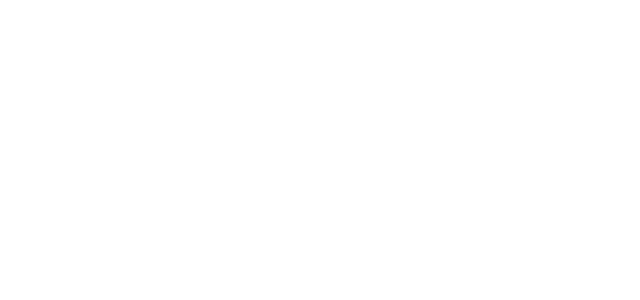
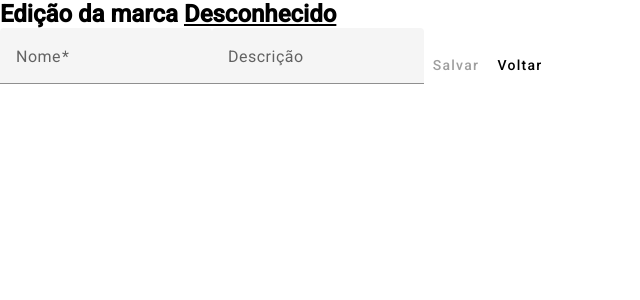
Before and after one commit to D8989/projeto_cg_manager, an Angular app: page /marca/1/edicao in a window 1280 px wide. Before the commit this address led to /. Shown: the top 300 px of the page, without its empty margins (0-640 px from the left). Built offline with nearby package versions, Linux system fonts and the light colour scheme; no server answers.

Commit message:
tela de edição de marca já pronto quando tiver na API

```diff
--- a/src/app/app.routes.ts
+++ b/src/app/app.routes.ts
@@ -10,6 +10,7 @@ import { ListarProdutoComponent } from './produto/listar-produto/listar-produto.
 import { CriarProdutoComponent } from './produto/criar-produto/criar-produto.component';
 import { ListarMarcaComponent } from './marca/listar-marca/listar-marca.component';
 import { CriarMarcaComponent } from './marca/criar-marca/criar-marca.component';
+import { EditarMarcaComponent } from './marca/editar-marca/editar-marca.component';
 
 export const routes: Routes = [
   {
@@ -68,6 +69,11 @@ export const routes: Routes = [
     title: 'Create marca',
   },
   {
+    path: 'marca/:id/edicao',
+    component: EditarMarcaComponent,
+    title: 'Edit marca',
+  },
+  {
     path: '',
     redirectTo: 'home',
     pathMatch: 'full',
--- /dev/null
+++ b/src/app/marca/editar-marca/editar-marca.component.html
@@ -0,0 +1,27 @@
+<h1>
+  Edição da marca <u>{{ marca.nome }}</u>
+</h1>
+
+<mat-form-field>
+  <mat-label>Nome</mat-label>
+  <input
+    matInput
+    placeholder="Nome"
+    [formControl]="nomeForm"
+    (blur)="checkNomeForm()"
+    required
+  />
+  @if (nomeForm.invalid) {
+  <mat-error>{{ erroNomeMsg }}</mat-error>
+  }
+</mat-form-field>
+
+<mat-form-field>
+  <mat-label>Descrição</mat-label>
+  <input matInput [formControl]="descricaoForm" />
+</mat-form-field>
+
+<button mat-button (click)="editar()" [disabled]="isEditarDissable()">
+  Salvar
+</button>
+<button mat-button [routerLink]="['/marca']">Voltar</button>
--- /dev/null
+++ b/src/app/marca/editar-marca/editar-marca.component.ts
@@ -0,0 +1,77 @@
+import { Component, Input, OnInit } from '@angular/core';
+import { MarcaService } from '../marca.service';
+import { MaterialModule } from '../../material/material.module';
+import {
+  FormControl,
+  FormsModule,
+  ReactiveFormsModule,
+  Validators,
+} from '@angular/forms';
+import { RouterModule } from '@angular/router';
+import { IMarca } from '../interfaces/marca.interface';
+import { lastValueFrom } from 'rxjs';
+
+@Component({
+  selector: 'app-editar-marca',
+  standalone: true,
+  imports: [MaterialModule, FormsModule, RouterModule, ReactiveFormsModule],
+  templateUrl: './editar-marca.component.html',
+  styleUrl: './editar-marca.component.css',
+})
+export class EditarMarcaComponent implements OnInit {
+  protected marca: IMarca;
+  protected nomeForm = new FormControl('', [
+    Validators.required,
+    Validators.minLength(1),
+    Validators.maxLength(50),
+  ]);
+  protected descricaoForm = new FormControl('');
+  protected erroNomeMsg: string = '';
+  constructor(private marcaService: MarcaService) {
+    this.marca = { id: 0, nome: 'Desconhecido', descricao: '-' };
+  }
+
+  @Input()
+  set id(tipoId: string) {
+    this.marcaService.getMarca(parseInt(tipoId)).subscribe({
+      next: (resp) => {
+        this.marca = resp;
+        this.setForms();
+      },
+      error: (erro) => {
+        alert(erro.error.message);
+      },
+    });
+  }
+
+  ngOnInit(): void {}
+
+  checkNomeForm() {
+    this.erroNomeMsg = this.marcaService.checkNomeForm(this.nomeForm);
+  }
+
+  async editar() {
+    const nome = this.nomeForm.value ? this.nomeForm.value.trim() : null;
+    const descricao = this.descricaoForm.value
+      ? this.descricaoForm.value.trim()
+      : null;
+
+    if (!nome) {
+      alert('Nome está com valor inválido');
+      return;
+    }
+
+    await lastValueFrom(
+      this.marcaService.editMarca(this.marca.id, { nome, descricao })
+    );
+  }
+
+  isEditarDissable() {
+    return this.nomeForm.invalid || this.descricaoForm.invalid || true;
+  }
+
+  private setForms() {
+    this.nomeForm.setValue(this.marca.nome);
+    this.descricaoForm.setValue(this.marca.descricao);
+  }
+}
--- /dev/null
+++ b/src/app/marca/interfaces/edit-marca.interface.ts
@@ -0,0 +1,4 @@
+export interface IEditMarca {
+  nome: string;
+  descricao: string | null;
+}
--- a/src/app/marca/marca.service.ts
+++ b/src/app/marca/marca.service.ts
@@ -4,6 +4,7 @@ import { IMarcaPaginado } from './interfaces/marca-paginado.interface';
 import { FormControl } from '@angular/forms';
 import { ICreateMarca } from './interfaces/create-marca.interface';
 import { IMarca } from './interfaces/marca.interface';
+import { IEditMarca } from './interfaces/edit-marca.interface';
 
 @Injectable({
   providedIn: 'root',
@@ -28,6 +29,19 @@ export class MarcaService {
     return this.http.post<IMarca>('http://localhost:3000/marca', dto);
   }
 
+  getMarca(id: number) {
+    return this.http.get<IMarca>(
+      'http://localhost:3000/marca/ID'.replace('ID', id.toString())
+    );
+  }
+
+  editMarca(id: number, dto: IEditMarca) {
+    return this.http.put(
+      'http://localhost:3000/marca/ID'.replace('ID', id.toString()),
+      dto
+    );
+  }
+
   checkNomeForm(nomeForm: FormControl<string | null>): string {
     if (nomeForm.hasError('required')) {
       return 'O nome é obrigatório';
```
Also changed, not shown: src/app/marca/editar-marca/editar-marca.component.css (added), 1 other file (tests, documents, lock files or other folders).
